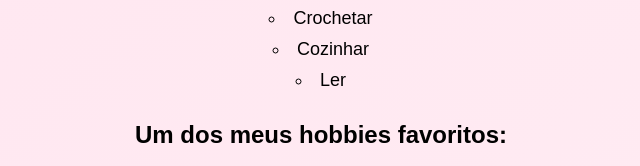
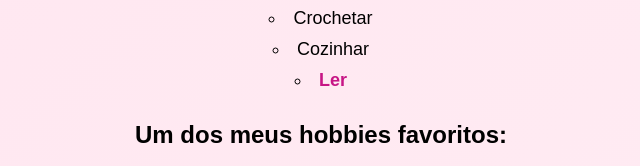
Before and after one commit to Maira-Alves/trabalho-fds, a plain HTML site: page index.html in a window 1280 px wide. Shown: the part 213-379 px from the top of the page, 319-959 px from the left. Drawn offline with Linux system fonts and the light colour scheme.

Commit message:
Update index.html

```diff
--- a/index.html
+++ b/index.html
@@ -21,7 +21,7 @@ Neste trabalho, compartilho um pouquinho do que gosto de fazer e dos lugares que
    <ul>
     <li>Crochetar</li>
     <li>Cozinhar</li>
-    <li>Ler</li>
+    <li><a href="https://www.amazon.com.br/Kindle-eBooks" target="_blank" class="link-hobby">Ler</a></li>
    </ul>
 
    <h2>Um dos meus hobbies favoritos:</h2>
```
